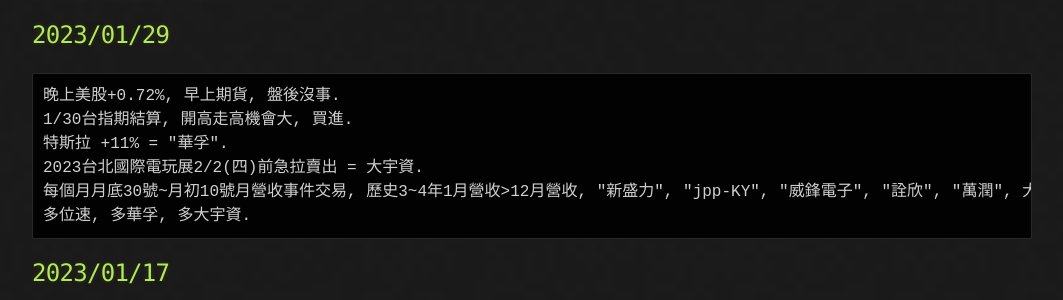
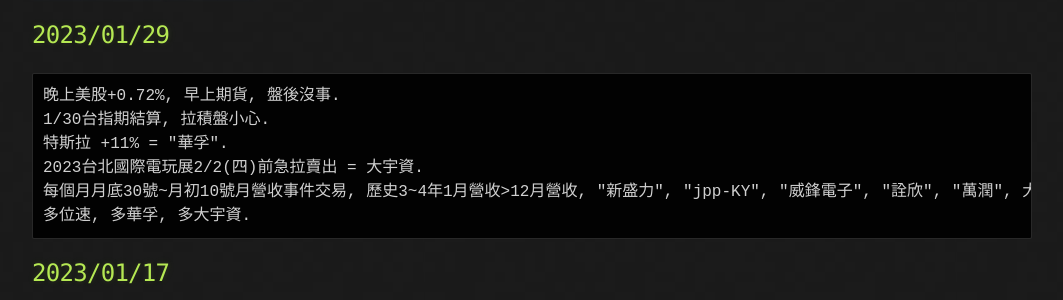
Before and after one commit to lepg5487/Stock_God, a Jekyll site: the page built from index.md, in a window 1280 px wide and 900 px high, scrolled down 428 px. Shown: the part 173-473 px from the top of the window, without its empty margins (108-1171 px from the left). Built offline with Jekyll 4.4.1, drawn with Linux system fonts in a browser that asks for light colours; our own code applies the rules of GitHub Pages for plain Markdown files.

Commit message:
Update index.md

````diff
--- a/index.md
+++ b/index.md
@@ -23,7 +23,7 @@
 ## 2023/01/29
 ```
 晚上美股+0.72%, 早上期貨, 盤後沒事.
-1/30台指期結算, 開高走高機會大, 買進.
+1/30台指期結算, 拉積盤小心.
 特斯拉 +11% = "華孚".
 2023台北國際電玩展2/2(四)前急拉賣出 = 大宇資.
 每個月月底30號~月初10號月營收事件交易, 歷史3~4年1月營收>12月營收, "新盛力", "jpp-KY", "威鋒電子", "詮欣", "萬潤", 大中, 杰力, 中砂.
````
